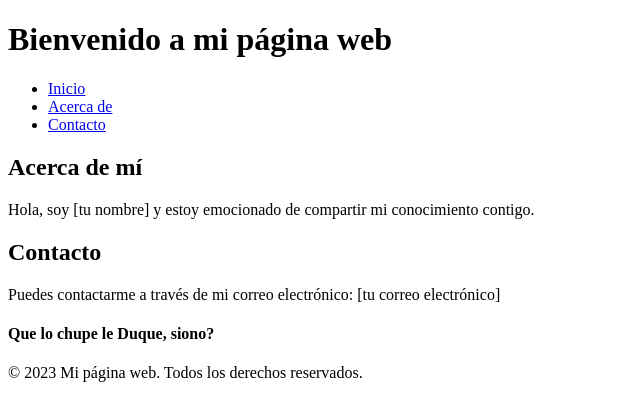
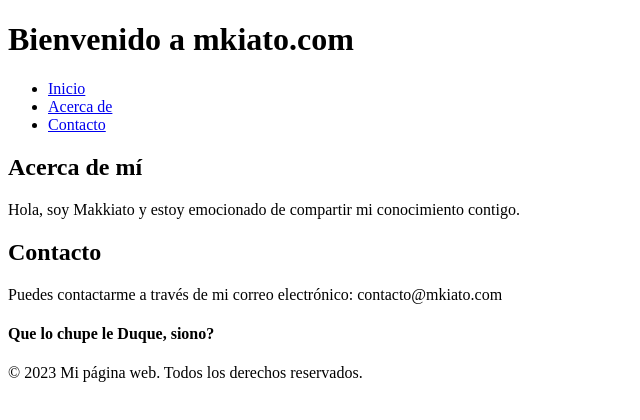
Before and after one commit to Makkiato32/mkiato, a plain HTML site: page index.html in a window 1280 px wide. Shown: the whole page, without its empty margins (0-640 px from the left). Drawn offline with Linux system fonts and the light colour scheme.

Commit message:
Update index.html

```diff
--- a/index.html
+++ b/index.html
@@ -1,11 +1,11 @@
 <!DOCTYPE html>
 <html>
 <head>
-    <title>Mi página web</title>
+    <title>Mkiato</title>
 </head>
 <body>
     <header>
-        <h1>Bienvenido a mi página web</h1>
+        <h1>Bienvenido a mkiato.com</h1>
     </header>
 
     <nav>
@@ -18,12 +18,12 @@
 
     <section>
         <h2>Acerca de mí</h2>
-        <p>Hola, soy [tu nombre] y estoy emocionado de compartir mi conocimiento contigo.</p>
+        <p>Hola, soy Makkiato y estoy emocionado de compartir mi conocimiento contigo.</p>
     </section>
 
     <section>
         <h2>Contacto</h2>
-        <p>Puedes contactarme a través de mi correo electrónico: [tu correo electrónico]</p>
+        <p>Puedes contactarme a través de mi correo electrónico: contacto@mkiato.com</p>
     </section>
 
     <section>
```
